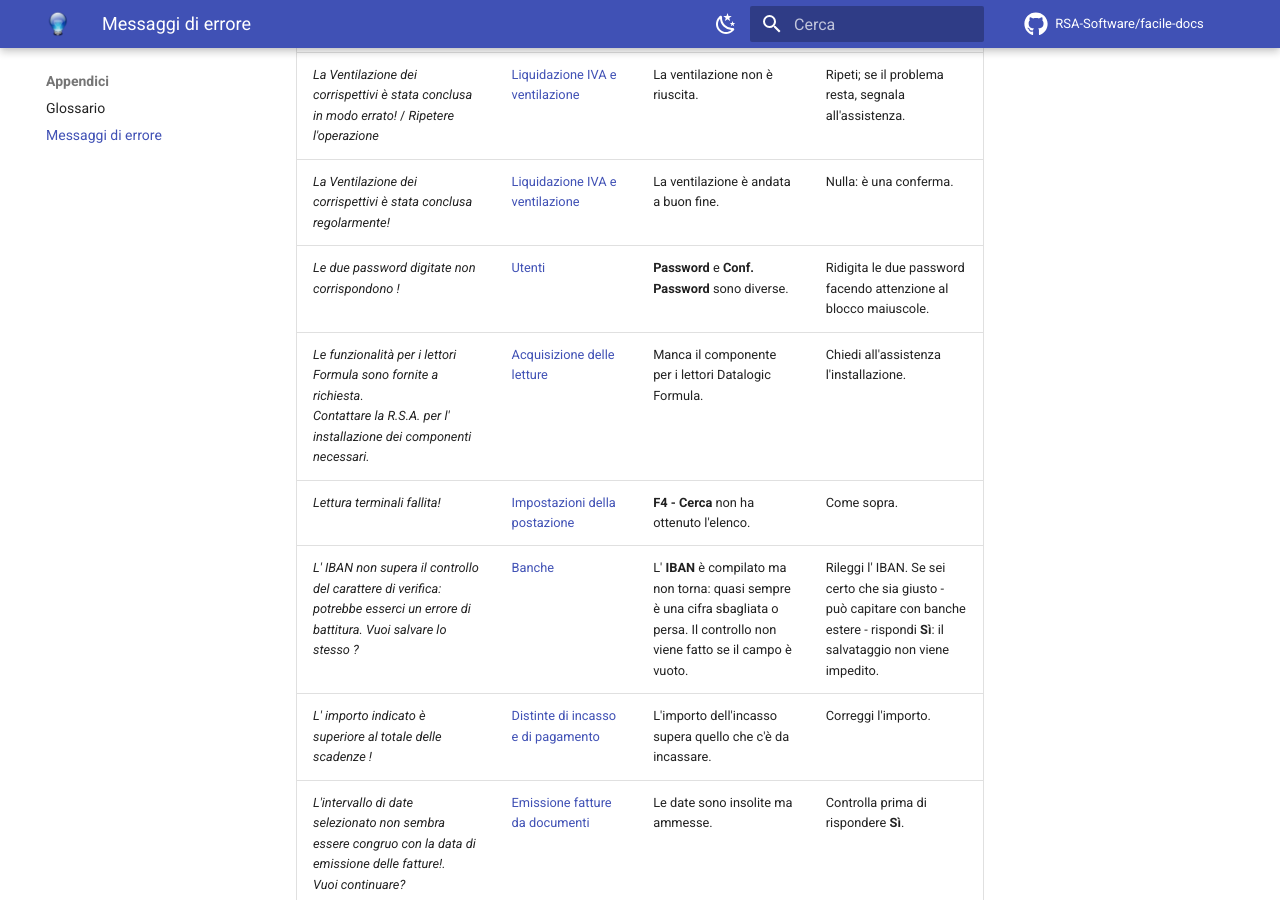
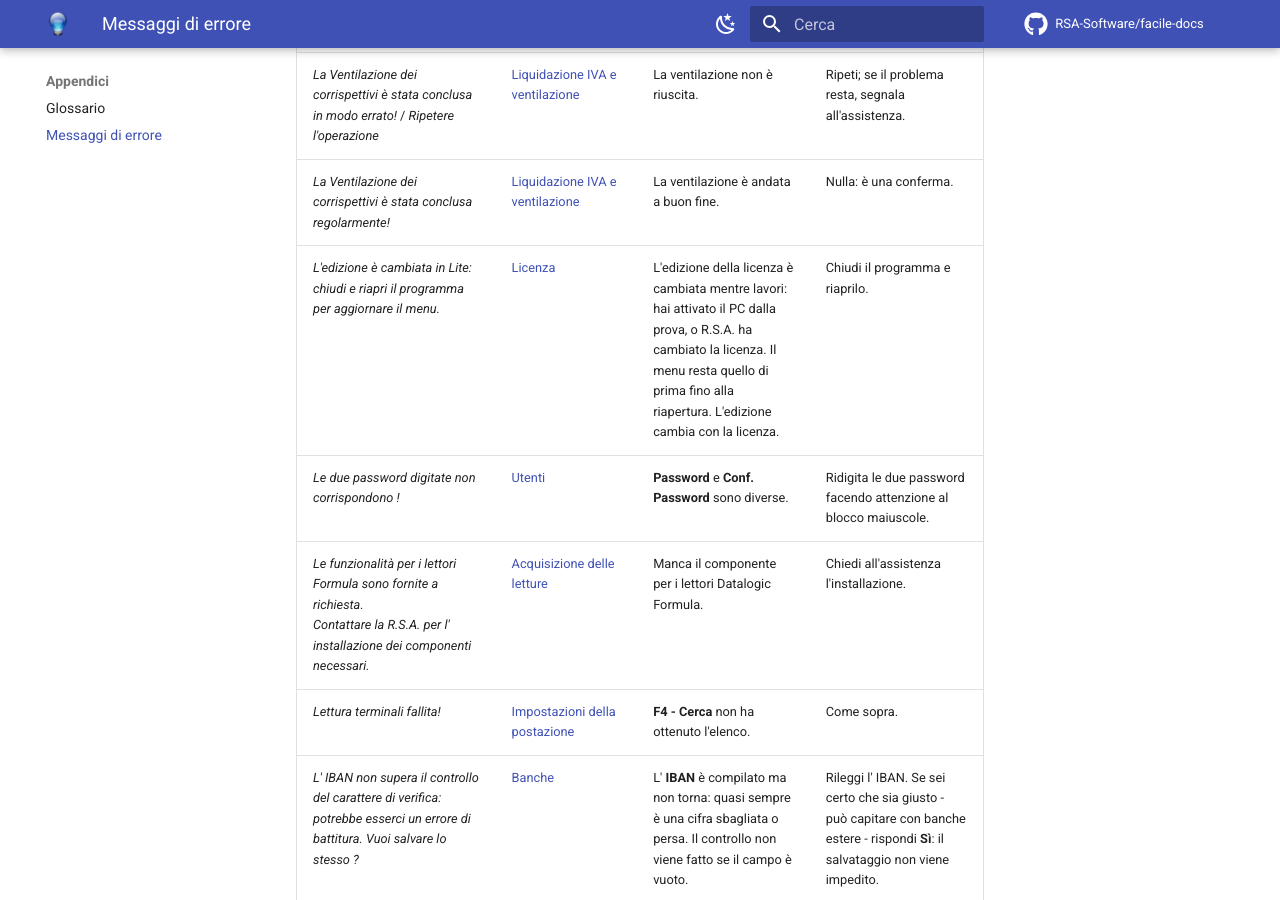
Before and after one commit to RSA-Software/facile-docs, an MkDocs documentation site: the page built from docs/appendici/messaggi-errore.md, in a window 1280 px wide and 900 px high, scrolled down 76161 px. Built offline with MkDocs 1.6.1 and Material for MkDocs 9.7.7, drawn with Linux system fonts in a browser that asks for light colours; comment, search, counter and statistics services are not loaded; some of the changed text lies outside the part shown.

Commit message:
Licenza: l'avviso dell'edizione cambiata mentre si lavora
Co-Authored-By: Claude Opus 5.5 (1M context) <noreply@anthropic.com>
Claude-Session: https://claude.ai/code/session_011tfp52SvzHG7fbrhMBRhR8

```diff
--- a/docs/appendici/messaggi-errore.md
+++ b/docs/appendici/messaggi-errore.md
@@ -739,6 +739,7 @@ Aggiornato al 2026-10-18 — **1103 messaggi**.
 | *L'attivazione/disattivazione del reso puo' essere fatta solo con la griglia vuota!* | [Vendita al banco e POS](../moduli/vendite/vendita-al-banco.md) | Si sta passando a reso con righe già battute. | Prima si svuota la griglia. |
 | *La Ventilazione dei corrispettivi è stata conclusa in modo errato!* / *Ripetere l'operazione* | [Liquidazione IVA e ventilazione](../moduli/contabilita/liquidazione-iva.md) | La ventilazione non è riuscita. | Ripeti; se il problema resta, segnala all'assistenza. |
 | *La Ventilazione dei corrispettivi è stata conclusa regolarmente!* | [Liquidazione IVA e ventilazione](../moduli/contabilita/liquidazione-iva.md) | La ventilazione è andata a buon fine. | Nulla: è una conferma. |
+| *L'edizione è cambiata in Lite: chiudi e riapri il programma per aggiornare il menu.* | [Licenza](../moduli/utility/gestione-licenza.md) | L'edizione della licenza è cambiata mentre lavori: hai attivato il PC dalla prova, o R.S.A. ha cambiato la licenza. Il menu resta quello di prima fino alla riapertura. L'edizione cambia con la licenza. | Chiudi il programma e riaprilo. |
 | *Le due password digitate non corrispondono !* | [Utenti](../moduli/anagrafiche/utenti.md) | **Password** e **Conf. Password** sono diverse. | Ridigita le due password facendo attenzione al blocco maiuscole. |
 | *Le funzionalità per i lettori Formula sono fornite a richiesta.<br>Contattare la R.S.A. per l' installazione dei componenti necessari.* | [Acquisizione delle letture](../moduli/inventario/acquisizione-letture.md) | Manca il componente per i lettori Datalogic Formula. | Chiedi all'assistenza l'installazione. |
 | *Lettura terminali fallita!* | [Impostazioni della postazione](../moduli/utility/impostazioni-postazione.md) | **F4 - Cerca** non ha ottenuto l'elenco. | Come sopra. |
```
Also changed, not shown: other parts of docs/appendici/messaggi-errore.md (+1 -1 lines), docs/moduli/utility/gestione-licenza.md (+1 -0 lines).
